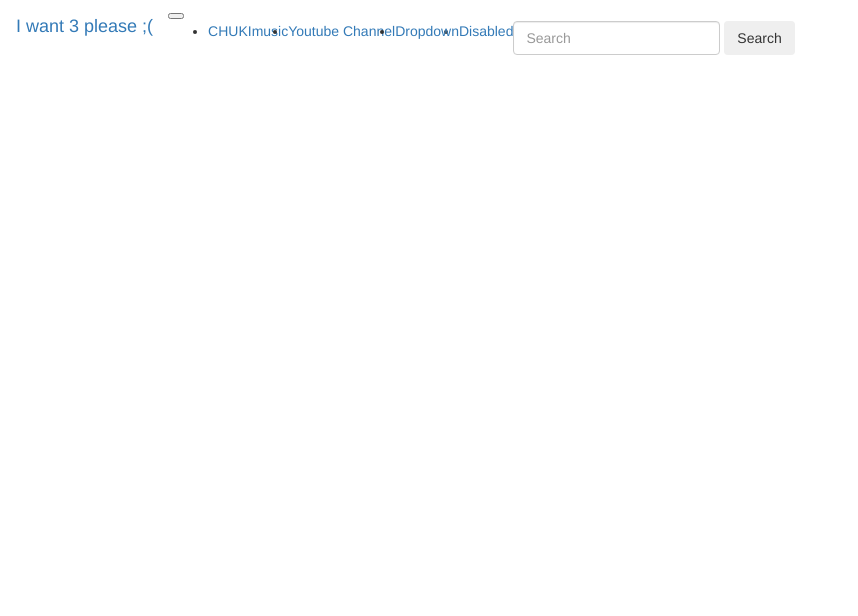
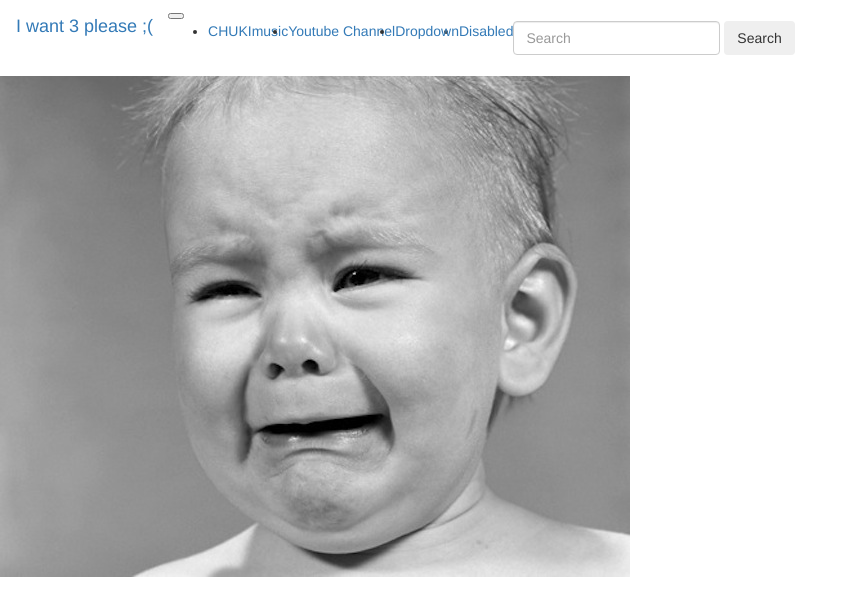
Before and after one commit to YelIowFox/WEB-Project, a plain HTML site: page Beat_shop.html in a window 1280 px wide. Shown: the whole page, without its empty margins (0-858 px from the left). Drawn offline with nearby package versions, Linux system fonts and the light colour scheme.

Commit message:
pls last night was tough o hours of sleep ;(((((((

```diff
--- a/Beat_shop.html
+++ b/Beat_shop.html
@@ -48,5 +48,6 @@
     </form>
   </div>
 </nav>
+<img src="y893j.jpg" alt="I want to go home ;(">
   </body>
 </html>
```
Also changed, not shown: 184jqq.jpg (added), y893j.jpg (added).
